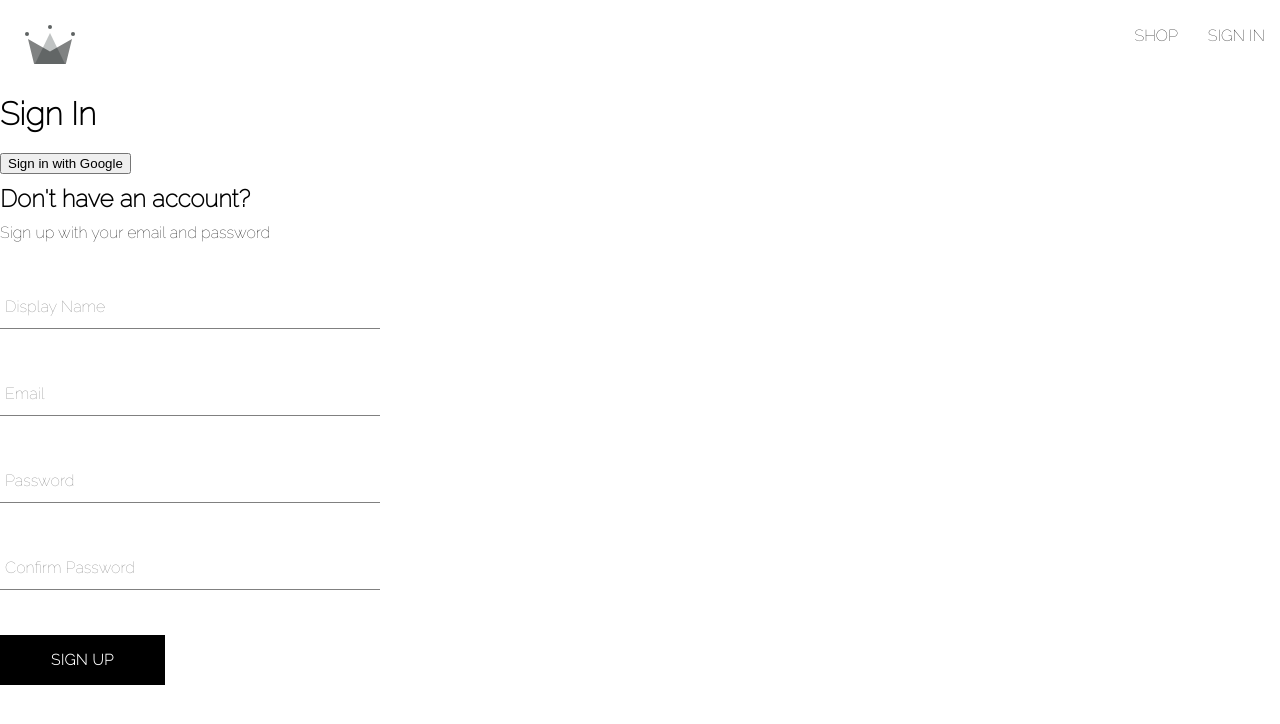
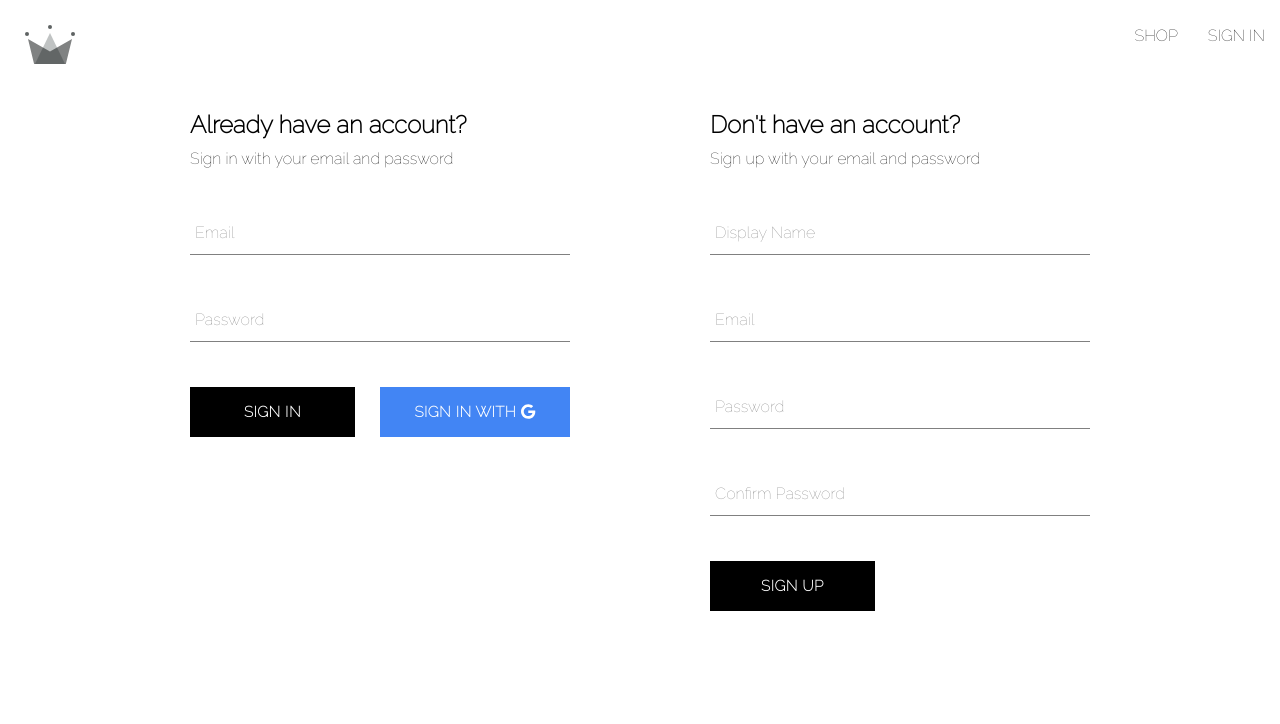
Before and after one commit to Rex-1031/ecommerce-app, a React (Create React App) app: page /auth in a window 1280 px wide. Shown: the top 724 px of the page. Built offline with nearby package versions, Linux system fonts and the light colour scheme.

Commit message:
updated signup form

```diff
--- a/package.json
+++ b/package.json
@@ -3,6 +3,11 @@
   "version": "0.1.0",
   "private": true,
   "dependencies": {
+    "@fortawesome/fontawesome-svg-core": "^6.2.1",
+    "@fortawesome/free-brands-svg-icons": "^6.2.1",
+    "@fortawesome/free-regular-svg-icons": "^6.2.1",
+    "@fortawesome/free-solid-svg-icons": "^6.2.1",
+    "@fortawesome/react-fontawesome": "^0.2.0",
     "@testing-library/jest-dom": "^5.16.5",
     "@testing-library/react": "^13.4.0",
     "@testing-library/user-event": "^13.5.0",
--- a/public/index.html
+++ b/public/index.html
@@ -27,6 +27,8 @@
       work correctly both with client-side routing and a non-root public URL.
       Learn how to configure a non-root public URL by running `npm run build`.
     -->
+    <script src="https://kit.fontawesome.com/06fbb3132d.js" crossorigin="anonymous"></script>
+
     <title>React App</title>
   </head>
   <body>
--- a/src/App.js
+++ b/src/App.js
@@ -2,7 +2,10 @@ import { Route, Routes } from "react-router-dom";
 import Authentication from "./routes/authentication/authentication.component";
 import Home from "./routes/home/home.component";
 import Navigation from "./routes/navigation/navigation.component";
+import { library } from '@fortawesome/fontawesome-svg-core'
+import { fab } from '@fortawesome/free-brands-svg-icons'
 
+library.add(fab)
 
 const ShopPage =()=>{
   return(
--- /dev/null
+++ b/src/components/sign-in-form/sign-in-form.component.jsx
@@ -0,0 +1,91 @@
+import { useState } from "react"
+import { signInWithGooglePopup, createUserDocumentFromAuth, signInAuthUserWithEmailAndPassword } from "../../utils/firebase/firebase.utils"
+import Button from "../button/button.component"
+import FormInput from "../form-input/form-input.component"
+import { FontAwesomeIcon } from '@fortawesome/react-fontawesome'
+
+
+
+
+import './sign-in-form.styles.scss'
+
+
+const defaultFormFields ={
+    email: '',
+    password: '',
+}
+
+const SignInForm = () =>{
+    const [formFields, setFormFields] = useState(defaultFormFields)
+    const { email, password} = formFields
+
+    console.log(formFields)
+
+    const resetFormFields = ()=> setFormFields(defaultFormFields)
+
+    const signInWithGoogle = async () =>{
+        const {user} = await signInWithGooglePopup();
+       await createUserDocumentFromAuth(user)
+    }
+
+    const handleSubmit = async (event) =>{
+        event.preventDefault();
+
+
+        try {
+            const  response = await signInAuthUserWithEmailAndPassword(email, password)
+            console.log(response )
+            resetFormFields();
+        } catch (error) {
+            if(error.code === 'auth/wrong-password' || error.code === 'auth/user-not-found'){
+                alert('Incorrect Email or Password.')
+            }
+        }
+    }
+
+    const handleChange=(event)=>{
+        const {name, value} = event.target;
+        setFormFields({...formFields, [name]: value})
+    }
+
+    return(
+        <div className="sign-in-container">
+            <h2>Already have an account?</h2>
+            <span>Sign in with your email and password</span>
+            <form onSubmit={handleSubmit}>
+
+
+
+                <FormInput
+                    label='Email'
+                    type="email"
+                    name="email"
+                    value={email}
+                    onChange={handleChange}
+                    required
+                />
+
+                <FormInput
+                    label='Password'
+                    type="password"
+                    name="password"
+                    value={password}
+                    onChange={handleChange}
+                    required
+                />
+
+                <div className="buttons-container">
+                    <Button type="submit">
+                        Sign In
+                    </Button>
+
+                    <Button buttonType='google' onClick={signInWithGoogle}>
+                        <span className="google-button"> Sign In with <FontAwesomeIcon icon={['fab', 'google']} /></span>
+                    </Button>
+                </div>
+            </form>
+        </div>
+    )
+}
+
+export default SignInForm
--- /dev/null
+++ b/src/components/sign-in-form/sign-in-form.styles.scss
@@ -0,0 +1,14 @@
+.sign-in-container {
+    display: flex;
+    flex-direction: column;
+    width:380px ;
+}
+
+h2{
+    margin: 10px 0;
+}
+
+.buttons-container{
+    display: flex;
+    justify-content: space-between;
+}
--- a/src/routes/authentication/authentication.component.jsx
+++ b/src/routes/authentication/authentication.component.jsx
@@ -1,22 +1,13 @@
 
+import SignInForm from "../../components/sign-in-form/sign-in-form.component";
 import SignUpForm from "../../components/sign-up/sign-up-form.components";
-import {
-    signInWithGooglePopup,
-    createUserDocumentFromAuth,
-} from "../../utils/firebase/firebase.utils"
+import './authentication.styles.scss'
 
 const Authentication =()=>{
-    const logGoogleUser = async () =>{
-        const {user} = await signInWithGooglePopup();
-        const userDocRef = await createUserDocumentFromAuth(user)
-    }
+
     return(
-        <div>
-            <h1>Sign In</h1>
-            <button onClick={logGoogleUser}>
-                Sign in with Google
-            </button>
-
+        <div className="authentication-container">
+            <SignInForm />
             <SignUpForm />
 
         </div>
--- a/src/routes/authentication/authentication.styles.scss
+++ b/src/routes/authentication/authentication.styles.scss
@@ -0,0 +1,8 @@
+
+
+.authentication-container{
+    display: flex;
+    width: 900px;
+    justify-content: space-between;
+    margin: 30px auto;
+}
--- a/src/utils/firebase/firebase.utils.js
+++ b/src/utils/firebase/firebase.utils.js
@@ -4,7 +4,8 @@ import {
     signInWithRedirect,
     signInWithPopup,
     GoogleAuthProvider,
-    createUserWithEmailAndPassword
+    createUserWithEmailAndPassword,
+    signInWithEmailAndPassword
 } from 'firebase/auth'
 
 import {
@@ -49,11 +50,10 @@ export const createUserDocumentFromAuth = async (
 
     const userDocRef = doc(db, 'users', userAuth.uid )
 
-    console.log(userDocRef)
+
 
     const userSnapshot = await getDoc(userDocRef)
-    console.log(userSnapshot)
-    console.log(userSnapshot.exists())
+
 
     if(!userSnapshot.exists()){
         const { displayName, email} = userAuth
@@ -67,7 +67,7 @@ export const createUserDocumentFromAuth = async (
                 ...additionalInformation
             })
         } catch (error) {
-            console.log('Error creating the user: ', error)
+            console.log('Error creating the user: ', error.message)
         }
     }
     return userDocRef
@@ -78,3 +78,9 @@ export const createAuthUserWithEmailAndPassword = async (email, password) =>{
 
     return await createUserWithEmailAndPassword(auth, email, password)
 }
+
+export const signInAuthUserWithEmailAndPassword = async(email, password)=>{
+    if (!email || !password) return;
+
+    return await signInWithEmailAndPassword(auth, email, password)
+}
```
Also changed, not shown: 1 other file (tests, documents, lock files or other folders).
